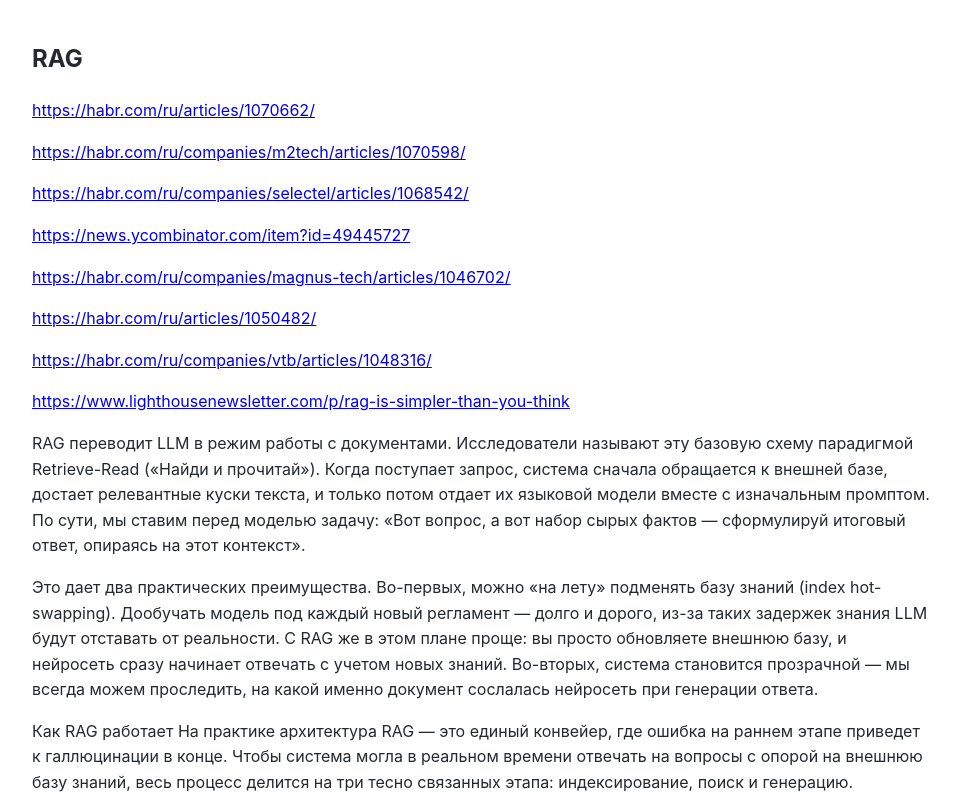
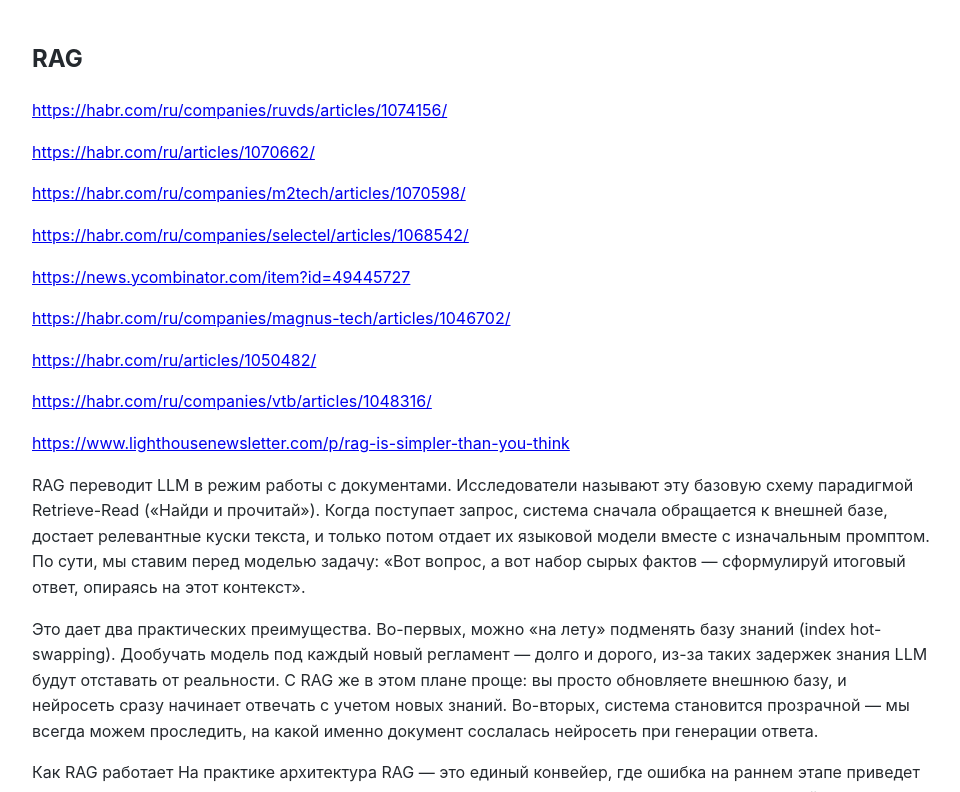
Before and after one commit to Michael-Lubinsky/michael-lubinsky.github.com, a Jekyll site: the page built from ml/rag.md, in a window 1280 px wide and 900 px high, cut to the strip 0-792 px from the top of the window. Shown: the whole strip, without its empty margins (158-1118 px from the left). Built offline with Jekyll 4.4.1, drawn with Linux system fonts in a browser that asks for light colours; our own code applies the rules of GitHub Pages for plain Markdown files.

Commit message:
Update rag.md

```diff
--- a/ml/rag.md
+++ b/ml/rag.md
@@ -1,4 +1,6 @@
 ## RAG
+
+<https://habr.com/ru/companies/ruvds/articles/1074156/>
 
 <https://habr.com/ru/articles/1070662/>
 
```
